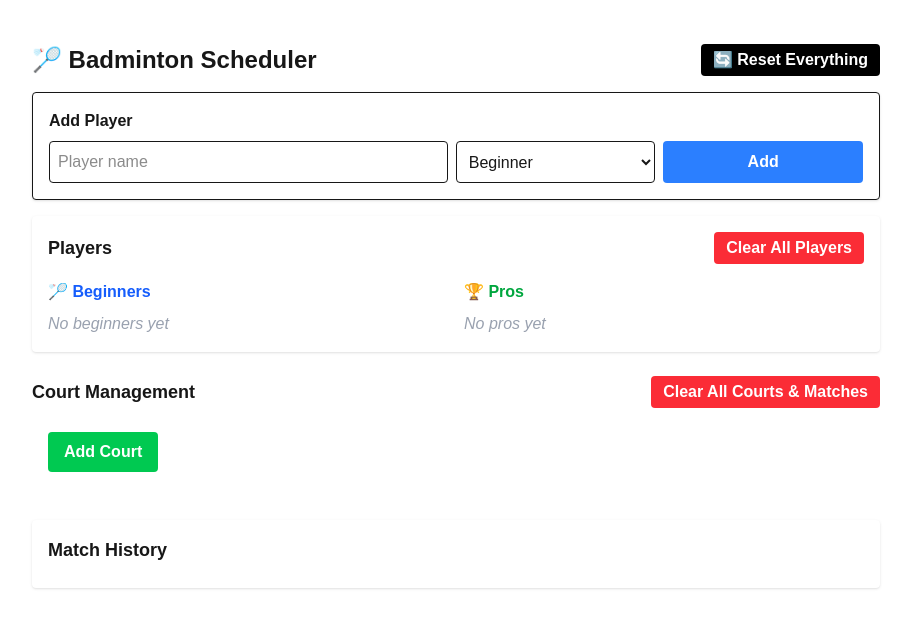
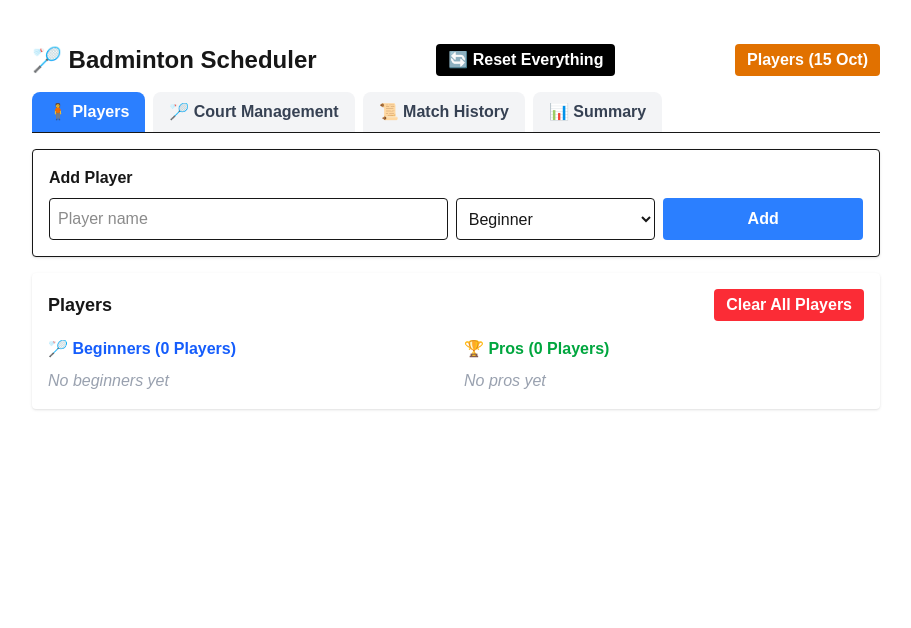
Before and after one commit to peerapolR/BadmintonSche, a Next.js app: page / in a window 1280 px wide. Shown: the top 628 px of the page, without its empty margins (184-1095 px from the left). Built offline with nearby package versions, Linux system fonts and the light colour scheme.

Commit message:
new generate team function

```diff
--- a/jsconfig.json
+++ b/jsconfig.json
@@ -3,7 +3,8 @@
     "paths": {
       "@api/*": ["./src/*"],
       "@components/*": ["./src/components/*"],
-      "@functions/*": ["./src/functions/*"]
+      "@functions/*": ["./src/functions/*"],
+      "@assets/*": ["./src/assets/*"]
     }
   }
 }
--- a/src/components/CourtManager/index.jsx
+++ b/src/components/CourtManager/index.jsx
@@ -34,7 +34,6 @@ export default function CourtManager({
     setCourts(
       courts.map((court) => {
         if (court.id === courtId) {
-          // กรองผู้เล่นออกจาก beginners/pros ที่กำลังเล่นอยู่
           const availableBeginners = players.beginners.filter(
             (b) => !activePlayers.includes(b)
           );
--- a/src/components/HistoryList/index.jsx
+++ b/src/components/HistoryList/index.jsx
@@ -1,22 +1,13 @@
 export default function HistoryList({ courts }) {
   return (
     <div className="p-4 bg-white rounded shadow mt-4">
-      <h2 className="font-bold text-lg mb-2">Match History</h2>
       {courts.map((court) => (
         <div key={court.id} className="mb-3">
-          <h3 className="font-semibold">Court {court.id}</h3>
+          <h3 className=" font-extrabold text-2xl underline">Court {court.id}</h3>
           {court.history.length === 0 ? (
             <p className="text-gray-500">No matches yet.</p>
           ) : (
-            // <ul className="list-disc ml-6">
-            //   {court.history.map((match, idx) => (
-            //     <li key={idx}>
-            //       {match.team1.join(" + ")} vs {match.team2.join(" + ")} →{" "}
-            //       {match.score}
-            //     </li>
-            //   ))}
-            // </ul>
-            <div className="grid grid-cols-2">
+            <div className="grid md:grid-cols-2">
               {court.history.map((match, idx) => (
                 <div
                   className="border rounded-lg m-3 px-6 pb-4 pt-2 font-extrabold"
--- a/src/components/Landing/index.jsx
+++ b/src/components/Landing/index.jsx
@@ -3,13 +3,45 @@ import { useState, useEffect } from "react";
 import PlayerForm from "@components/PlayerForm";
 import CourtManager from "@components/CourtManager";
 import HistoryList from "@components/HistoryList";
+import Summary from "@components/Summary";
 
 export default function Home() {
   const [players, setPlayers] = useState({ beginners: [], pros: [] });
   const [courts, setCourts] = useState([]);
   const [error, setError] = useState("");
+  const [activeTab, setActiveTab] = useState("players");
 
-  // โหลดจาก localStorage
+  const mockPlayers = {
+    beginners: [
+      "เอ๋",
+      "พิม",
+      "พี่หมี",
+      "พี่ปลา",
+      "กิ๊ฟ",
+      "แจ็คกี้",
+      "เล็ก",
+      "พี่ส้ม",
+      "พี่กุล",
+      "ซาย",
+      "เจ",
+      "ป็อบ",
+    ],
+    pros: [
+      "เซฟ",
+      "เอี๊ยง",
+      "พี",
+      "ไฟต์",
+      "ทัช",
+      "หนึ่ง",
+      "เทน",
+      "มี่",
+      "ท็อป",
+      "มันนี่",
+      "เอฟ",
+      "อิ่ง",
+    ],
+  };
+
   useEffect(() => {
     const savedPlayers = localStorage.getItem("players");
     const savedCourts = localStorage.getItem("courts");
@@ -17,7 +49,6 @@ export default function Home() {
     if (savedCourts) setCourts(JSON.parse(savedCourts));
   }, []);
 
-  // เซฟไป localStorage
   useEffect(() => {
     localStorage.setItem("players", JSON.stringify(players));
   }, [players]);
@@ -28,7 +59,6 @@ export default function Home() {
 
   const handleAddPlayer = (name, type) => {
     const { beginners, pros } = players;
-
     if (beginners.includes(name) || pros.includes(name)) {
       setError("ชื่อผู้เล่นนี้มีอยู่แล้ว!");
       return;
@@ -44,12 +74,17 @@ export default function Home() {
     setError("");
   };
 
+  const insertMockPlayer = () => {
+    setPlayers(mockPlayers);
+  };
+
   const handleClearPlayers = () => {
     if (confirm("คุณแน่ใจหรือไม่ว่าต้องการล้างรายชื่อทั้งหมด?")) {
       setPlayers({ beginners: [], pros: [] });
       localStorage.removeItem("players");
     }
   };
+
   const handleClearCourts = () => {
     if (
       confirm("คุณแน่ใจหรือไม่ว่าต้องการล้างข้อมูลคอร์ดและการแข่งขันทั้งหมด?")
@@ -75,16 +110,45 @@ export default function Home() {
 
   return (
     <div className="max-w-4xl mx-auto p-6">
-      <div className="flex justify-between">
-        <h1 className="text-2xl font-bold mb-4">🏸 Badminton Scheduler</h1>
+      <div className="flex justify-between items-center mb-4">
+        <h1 className="text-2xl font-bold">🏸 Badminton Scheduler</h1>
         <button
           onClick={handleResetAll}
-          className="bg-black text-white px-3 py-1 rounded hover:bg-gray-800 mb-4"
+          className="bg-black text-white px-3 py-1 rounded hover:bg-gray-800"
         >
           🔄 Reset Everything
         </button>
+        <button
+          onClick={insertMockPlayer}
+          className="bg-amber-600 text-white px-3 py-1 rounded hover:bg-amber-800"
+        >
+          Players (15 Oct)
+        </button>
       </div>
 
+      <div className="flex space-x-2 border-b mb-4 overflow-auto">
+        {[
+          { key: "players", label: "🧍 Players" },
+          { key: "courts", label: "🏸 Court Management" },
+          { key: "history", label: "📜 Match History" },
+          { key: "summary", label: "📊 Summary" },
+        ].map((tab) => (
+          <button
+            key={tab.key}
+            onClick={() => setActiveTab(tab.key)}
+            className={`px-4 py-2 rounded-t-lg font-medium ${
+              activeTab === tab.key
+                ? "bg-blue-500 text-white"
+                : "bg-gray-100 text-gray-700 hover:bg-gray-200"
+            }`}
+          >
+            {tab.label}
+          </button>
+        ))}
+      </div>
+
+      {activeTab === "players" && (
+        <div>
           <PlayerForm onAdd={handleAddPlayer} error={error} />
 
           <div className="mt-4 bg-white p-4 rounded shadow">
@@ -102,28 +166,32 @@ export default function Home() {
               {/* Beginners List */}
               <div>
                 <h3 className="font-semibold mb-2 text-blue-600 flex items-center">
-              🏸 Beginners
+                  🏸 Beginners ({players.beginners.length} Players)
                 </h3>
                 {players.beginners.length === 0 ? (
                   <p className="text-gray-400 italic">No beginners yet</p>
                 ) : (
                   <ul className="space-y-2">
-                {players.beginners.map((name, idx) => (
+                    {players.beginners.sort().map((name, idx) => (
                       <li
                         key={idx}
                         className="flex items-center justify-between bg-blue-50 border border-blue-200 rounded px-3 py-1"
                       >
                         <div className="flex items-center gap-2">
-                      <span className="font-medium text-blue-700">{name}</span>
+                          <span className="font-medium text-blue-700">
+                            {name}
+                          </span>
                           <span className="text-xs bg-blue-100 text-blue-700 px-2 py-0.5 rounded">
                             Beginner
                           </span>
                         </div>
                         <button
                           onClick={() => {
-                        if (confirm(`ลบ "${name}" ออกจาก Beginners ใช่ไหม?`)) {
+                            if (
+                              confirm(`ลบ "${name}" ออกจาก Beginners ใช่ไหม?`)
+                            ) {
                               const updated = players.beginners.filter(
-                            (_, i) => i !== idx
+                                (n) => n !== name
                               );
                               setPlayers((prev) => ({
                                 ...prev,
@@ -141,22 +209,23 @@ export default function Home() {
                 )}
               </div>
 
-          {/* Pros List */}
               <div>
                 <h3 className="font-semibold mb-2 text-green-600 flex items-center">
-              🏆 Pros
+                  🏆 Pros ({players.pros.length} Players)
                 </h3>
                 {players.pros.length === 0 ? (
                   <p className="text-gray-400 italic">No pros yet</p>
                 ) : (
                   <ul className="space-y-2">
-                {players.pros.map((name, idx) => (
+                    {players.pros.sort().map((name, idx) => (
                       <li
                         key={idx}
                         className="flex items-center justify-between bg-green-50 border border-green-200 rounded px-3 py-1"
                       >
                         <div className="flex items-center gap-2">
-                      <span className="font-medium text-green-700">{name}</span>
+                          <span className="font-medium text-green-700">
+                            {name}
+                          </span>
                           <span className="text-xs bg-green-100 text-green-700 px-2 py-0.5 rounded">
                             Pro
                           </span>
@@ -165,9 +234,12 @@ export default function Home() {
                           onClick={() => {
                             if (confirm(`ลบ "${name}" ออกจาก Pros ใช่ไหม?`)) {
                               const updated = players.pros.filter(
-                            (_, i) => i !== idx
+                                (n) => n !== name
                               );
-                          setPlayers((prev) => ({ ...prev, pros: updated }));
+                              setPlayers((prev) => ({
+                                ...prev,
+                                pros: updated,
+                              }));
                             }
                           }}
                           className="text-red-500 hover:text-red-700"
@@ -181,8 +253,12 @@ export default function Home() {
               </div>
             </div>
           </div>
+        </div>
+      )}
 
-      <div className="flex justify-between items-center mt-6 mb-2">
+      {activeTab === "courts" && (
+        <div>
+          <div className="flex justify-between items-center mb-4">
             <h2 className="font-semibold text-lg">Court Management</h2>
             <button
               onClick={handleClearCourts}
@@ -198,7 +274,22 @@ export default function Home() {
             players={players}
             onRemoveCourt={handleRemoveCourt}
           />
+        </div>
+      )}
+
+      {activeTab === "history" && (
+        <div>
+          <h2 className="font-semibold text-lg mb-2">Match History</h2>
           <HistoryList courts={courts} />
+        </div>
+      )}
+
+      {activeTab === "summary" && (
+        <div>
+          <h2 className="font-semibold text-lg mb-2">Summary</h2>
+          <Summary courts={courts} />
+        </div>
+      )}
     </div>
   );
 }
--- /dev/null
+++ b/src/components/Summary/index.jsx
@@ -0,0 +1,87 @@
+export default function Summary({ courts }) {
+  const allMatches = courts.flatMap((court) =>
+    court.history.map((match) => ({
+      ...match,
+      courtId: court.id,
+    }))
+  );
+
+  const totalMatches = allMatches.length;
+
+  const matchPerCourt = courts.map((court) => ({
+    id: court.id,
+    count: court.history.length,
+  }));
+
+  const playerMatchCount = {};
+  allMatches.forEach((match) => {
+    const players = [...match.team1, ...match.team2];
+    players.forEach((p) => {
+      if (!playerMatchCount[p]) playerMatchCount[p] = 0;
+      playerMatchCount[p] += 1;
+    });
+  });
+
+  const sortedPlayers = Object.entries(playerMatchCount)
+    .map(([name, count]) => ({ name, count }))
+    .sort((a, b) => b.count - a.count);
+
+  return (
+    <div className="bg-white p-4 rounded shadow mt-6">
+      <div className="mb-6">
+        <h3 className="font-semibold text-lg mb-2 text-blue-600">
+          1️⃣ Overall Summary
+        </h3>
+        <p className="text-gray-700">
+          🔢 Total Matches Played:{" "}
+          <span className="font-bold text-blue-700">{totalMatches}</span>
+        </p>
+      </div>
+
+      <div className="mb-6">
+        <h3 className="font-semibold text-lg mb-2 text-green-600">
+          2️⃣ Matches per Court
+        </h3>
+        {matchPerCourt.length === 0 ? (
+          <p className="text-gray-400 italic">No courts available</p>
+        ) : (
+          <ul className="space-y-1">
+            {matchPerCourt.map((court) => (
+              <li key={court.id} className="text-gray-700">
+                🏸 Court {court.id}:{" "}
+                <span className="font-bold text-green-700">
+                  {court.count} match{court.count !== 1 ? "es" : ""}
+                </span>
+              </li>
+            ))}
+          </ul>
+        )}
+      </div>
+
+      <div>
+        <h3 className="font-semibold text-lg mb-2 text-purple-600">
+          3️⃣ Player Participation
+        </h3>
+        {sortedPlayers.length === 0 ? (
+          <p className="text-gray-400 italic">No player data yet</p>
+        ) : (
+          <ul className="space-y-1">
+            {sortedPlayers.map((player, idx) => (
+              <li
+                key={player.name}
+                className="flex justify-between items-center border-b py-1 text-gray-700"
+              >
+                <span>
+                  {idx + 1}. {player.name}
+                </span>
+                <span className="font-semibold text-purple-700">
+                  {player.count} match{player.count !== 1 ? "es" : ""}
+                </span>
+              </li>
+            ))}
+          </ul>
+        )}
+      </div>
+    </div>
+  );
+}
--- a/src/functions/teamGenerator.js
+++ b/src/functions/teamGenerator.js
@@ -1,41 +1,121 @@
+// export function generateTeams(beginners, pros, history) {
+//   if (beginners.length === 0 || pros.length === 0) return null;
+
+//   let possiblePairs = [];
+//   beginners.forEach((b) => {
+//     pros.forEach((p) => {
+//       possiblePairs.push([b, p]);
+//     });
+//   });
+
+//   const playedTeams = history.flatMap((match) => [
+//     match.team1.join(","),
+//     match.team2.join(","),
+//   ]);
+
+//   let filtered = possiblePairs.filter(
+//     (pair) => !playedTeams.includes(pair.join(","))
+//   );
+
+//   if (filtered.length < 2) return null;
+
+//   filtered = filtered.sort(() => Math.random() - 0.5);
+
+//   for (let i = 0; i < filtered.length; i++) {
+//     for (let j = i + 1; j < filtered.length; j++) {
+//       const team1 = filtered[i];
+//       const team2 = filtered[j];
+
+//       const playersSet = new Set([...team1, ...team2]);
+//       if (playersSet.size === team1.length + team2.length) {
+//         return [team1, team2];
+//       }
+//     }
+//   }
+
+//   return null;
+// }
+
 export function generateTeams(beginners, pros, history) {
-  console.log(beginners, pros, history);
-
   if (beginners.length === 0 || pros.length === 0) return null;
 
-  // สร้างคู่ Beginner + Pro
+  // ✅ 1. นับจำนวนครั้งที่ผู้เล่นแต่ละคนลงเล่น
+  const playCount = {};
+  history.forEach((match) => {
+    [...match.team1, ...match.team2].forEach((player) => {
+      playCount[player] = (playCount[player] || 0) + 1;
+    });
+  });
+
+  // ✅ 2. หาแมตช์ล่าสุดเพื่อกันผู้เล่นที่เพิ่งเล่น (ลดโอกาสซ้ำทันที)
+  const lastMatch = history[history.length - 1];
+  const recentPlayers = lastMatch
+    ? [...lastMatch.team1, ...lastMatch.team2]
+    : [];
+
+  // ✅ 3. กันผู้เล่นที่เพิ่งเล่นออกจาก pool (ชั่วคราว)
+  const availableBeginners = beginners.filter(
+    (b) => !recentPlayers.includes(b)
+  );
+  const availablePros = pros.filter((p) => !recentPlayers.includes(p));
+
+  // ✅ 4. fallback ถ้าผู้เล่นไม่พอ (หลังจากกัน recent ออก)
+  const finalBeginners =
+    availableBeginners.length >= 2 ? availableBeginners : beginners;
+  const finalPros = availablePros.length >= 2 ? availablePros : pros;
+
+  // ✅ 5. หาค่าจำนวนการเล่นที่น้อยสุดในแต่ละกลุ่ม
+  const minBeginnerCount = Math.min(
+    ...finalBeginners.map((b) => playCount[b] || 0)
+  );
+  const minProCount = Math.min(...finalPros.map((p) => playCount[p] || 0));
+
+  // ✅ 6. เลือกเฉพาะคนที่มีจำนวนการเล่น = น้อยสุด (โอกาสเล่นน้อยสุด)
+  const filteredBeginners = finalBeginners.filter(
+    (b) => (playCount[b] || 0) === minBeginnerCount
+  );
+  const filteredPros = finalPros.filter(
+    (p) => (playCount[p] || 0) === minProCount
+  );
+
+  // ✅ 7. ถ้าคนไม่พอ (เช่นมีคนที่น้อยสุดน้อยกว่า 2) ให้รวมกลุ่มข้างเคียง
+  const poolBeginners =
+    filteredBeginners.length >= 2 ? filteredBeginners : finalBeginners;
+  const poolPros = filteredPros.length >= 2 ? filteredPros : finalPros;
+
+  // ✅ 8. สร้างคู่ Beginner + Pro
   let possiblePairs = [];
-  beginners.forEach((b) => {
-    pros.forEach((p) => {
+  poolBeginners.forEach((b) => {
+    poolPros.forEach((p) => {
       possiblePairs.push([b, p]);
     });
   });
 
-  // list ทีมที่เคยเล่นแล้ว
+  // ✅ 9. list ทีมที่เคยเล่นแล้ว
   const playedTeams = history.flatMap((match) => [
     match.team1.join(","),
     match.team2.join(","),
   ]);
 
-  // filter กันทีมที่เคยเล่นแล้ว
-  let filtered = possiblePairs.filter(
+  // ✅ 10. filter กันทีมที่เคยเล่นคู่กันมาแล้ว
+  let filteredPairs = possiblePairs.filter(
     (pair) => !playedTeams.includes(pair.join(","))
   );
 
-  if (filtered.length < 2) return null;
+  if (filteredPairs.length < 2) return null;
 
-  // สุ่มลำดับทีม
-  filtered = filtered.sort(() => Math.random() - 0.5);
+  // ✅ 11. สุ่มลำดับทีม
+  filteredPairs = filteredPairs.sort(() => Math.random() - 0.5);
 
-  // หาคู่สองทีมที่ไม่มีผู้เล่นซ้ำ
-  for (let i = 0; i < filtered.length; i++) {
-    for (let j = i + 1; j < filtered.length; j++) {
-      const team1 = filtered[i];
-      const team2 = filtered[j];
+  // ✅ 12. หาคู่สองทีมที่ไม่มีผู้เล่นซ้ำ
+  for (let i = 0; i < filteredPairs.length; i++) {
+    for (let j = i + 1; j < filteredPairs.length; j++) {
+      const team1 = filteredPairs[i];
+      const team2 = filteredPairs[j];
 
       const playersSet = new Set([...team1, ...team2]);
       if (playersSet.size === team1.length + team2.length) {
-        return [team1, team2]; // เจอแล้ว return เลย
+        return [team1, team2];
       }
     }
   }
```
Also changed, not shown: src/components/MatchCard/index.jsx (+4 -4 lines). Lines whose indentation alone changed are shown as unchanged.
